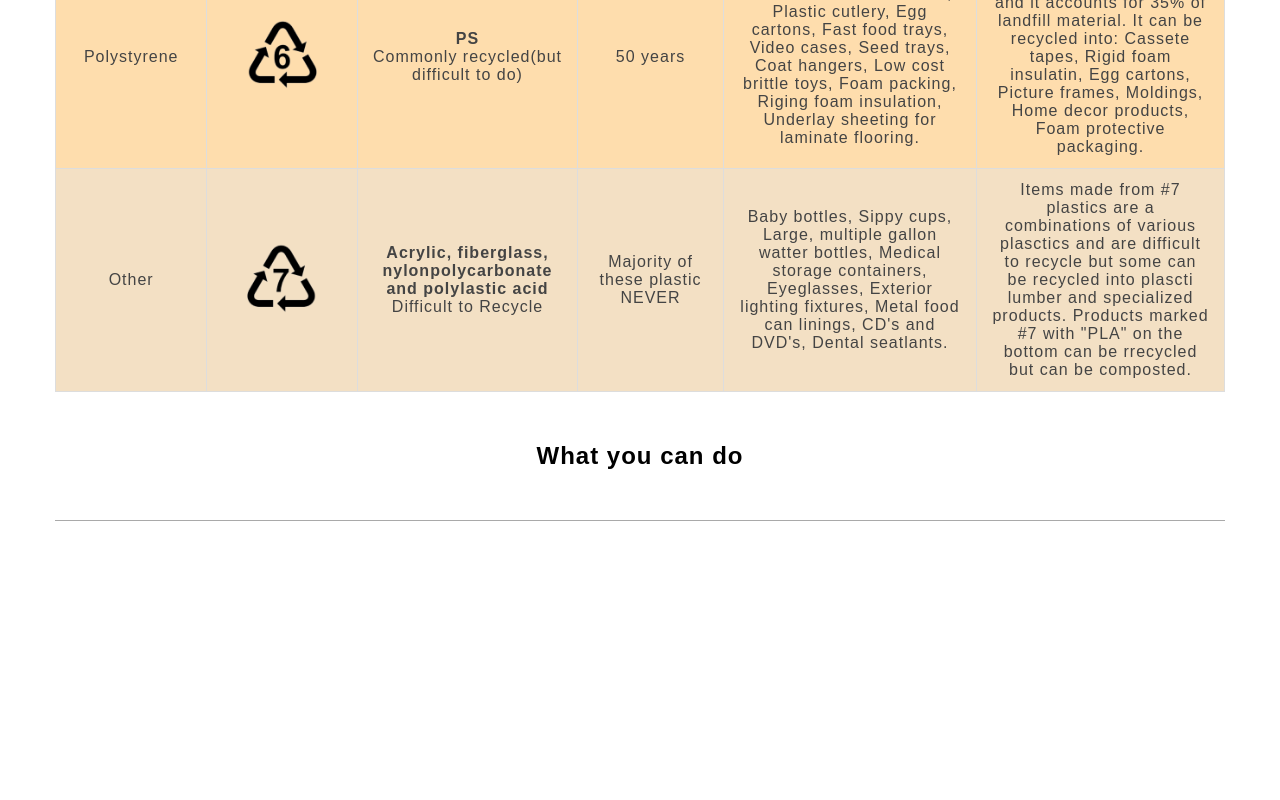
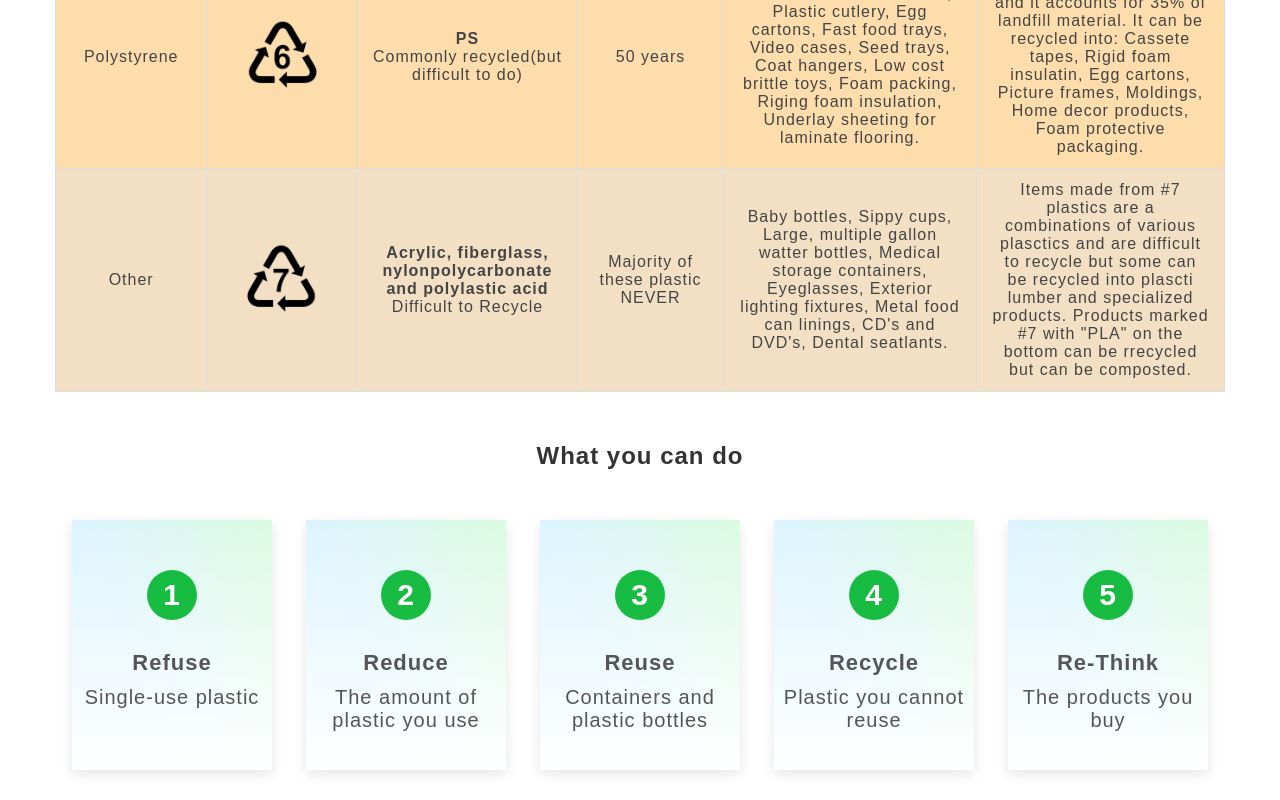
Before and after one commit to mariapopadiuk/etic-portfolio-site, a plain HTML site: page index.html in a window 1280 px wide. Shown: the part 3007-3807 px from the top of the page. Before the commit the page ends 3528 px from the top, so only its background shows below. Drawn offline with Linux system fonts and the light colour scheme.

Commit message:
adde card section

```diff
--- a/index.html
+++ b/index.html
@@ -255,14 +255,35 @@
 
 
     <!-- Start What you can do -->
-    <section class="action border-bottom">
+    <section class="card-section">
       <h2 class="title">What you can do</h2>
       <div class="action-items">
-        <div class="action-item"></div>
-        <div class="action-item"></div>
-        <div class="action-item"></div>
-        <div class="action-item"></div>
-        <div class="action-item"></div>
+        <div class="action-item">
+          <div class="item-order">1</div>
+          <h2 class="text-title">Refuse</h2>
+          <p class="text" >Single-use plastic</p>
+        </div>
+        <div class="action-item">
+          <div class="item-order">2</div>
+          <h2 class="text-title">Reduce</h2>
+          <p class="text" >The amount of plastic you use</p>
+        </div>
+        <div class="action-item">
+          <div class="item-order">3</div>
+          <h2 class="text-title">Reuse</h2>
+          <p class="text">Containers and plastic bottles</p>
+        </div>
+        <div class="action-item">
+          <div class="item-order">4</div>
+          <h2 class="text-title">Recycle</h2>
+          <p class="text">Plastic you cannot reuse</p>
+        </div>
+        <div class="action-item">
+          <div class="item-order">5</div>
+          <h2 class="text-title">Re-Think</h2>
+          <p class="text">The products you buy</p>
+        </div>
+
       </div>
     </section>
     <!-- End what what you can do -->
--- a/style.css
+++ b/style.css
@@ -5,11 +5,12 @@
   box-sizing: border-box;
 
 }
-li{
+ul{
   list-style: none;
 }
 
 a{
+  color: inherit;
   text-decoration: none;
 }
 .title{
@@ -23,6 +24,7 @@ a{
 body{
   font-family: Arial, Helvetica, sans-serif;
   letter-spacing: 1px;
+  color: #333;
 }
 
 @font-face {
@@ -238,6 +240,52 @@ body{
     }
   }
 
+  /* End table section  */
+
+  /* Start card section */
+  .action-items{
+    width: 100%;
+    display: flex;
+    flex-wrap: wrap;
+    justify-content: space-around;
+
+  }
+
+  .action-item{
+    width: 200px;
+    height: 250px;
+    background-image: linear-gradient(
+      180deg, rgba(255,255,255,0), #ffffff),linear-gradient(
+      70deg, #ddf4ff 32%, #dafbe1);
+    margin-bottom: 30px;
+    text-align: center;
+    padding-top: 50px;
+    box-shadow: rgba(0, 0, 0, 0.1) 0px 4px 12px;
+    color: #555;
+
+  }
+
+.item-order{
+  color: white;
+  font-size: 30px;
+  font-weight: bold;
+  background-color: rgba(1, 182, 46, .9);
+  width: 50px;
+  line-height: 50px;
+  margin: 0 auto;
+  border-radius: 50px;
+  margin-bottom: 30px ;
+}
+.text-title{
+  font-size: 22px;
+  margin-bottom: 10px;
+}
+
+.text{
+  font-size: 20px;
+}
+  /* End card section */
+
 
 
 /* responsive  */
```
